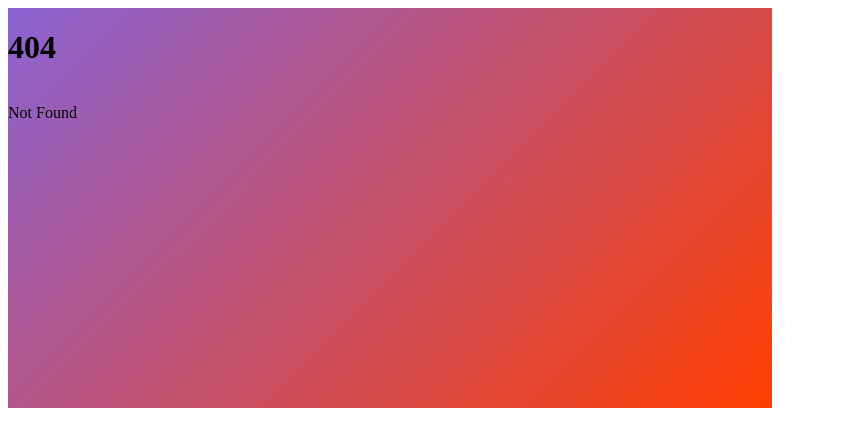
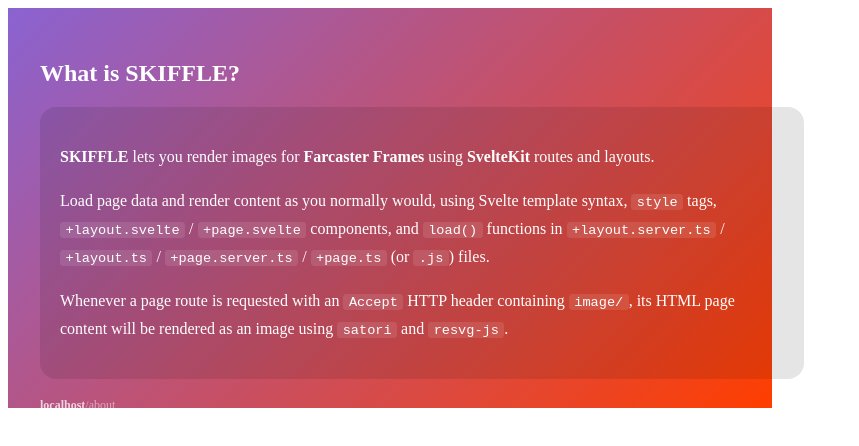
Before and after one commit to darrylyeo/skiffle, a SvelteKit app: page /about in a window 1280 px wide. Before the commit this address had no page. Shown: the top 446 px of the page, without its empty margins (0-859 px from the left). Built offline with nearby package versions, Linux system fonts and the light colour scheme.

Commit message:
Example: create "About" page

```diff
--- /dev/null
+++ b/src/routes/(examples)/(withBackButton)/about/+page.svelte
@@ -0,0 +1,50 @@
+<article class="column">
+	<header>
+		<h2>What is SKIFFLE?</h2>
+	</header>
+
+	<div class="card column">
+		<p><b>SKIFFLE</b> lets you render images for <b>Farcaster Frames</b> using <b>SvelteKit</b> routes and layouts.</p>
+
+		<p>Load page data and render content as you normally would, using Svelte template syntax, <code>style</code> tags, <code>+layout.svelte</code> / <code>+page.svelte</code> components, and <code>load()</code> functions in <code>+layout.server.ts</code> / <code>+layout.ts</code> / <code>+page.server.ts</code> / <code>+page.ts</code> (or <code>.js</code>) files.</p>
+
+		<p>Whenever a page route is requested with an <code>Accept</code> HTTP header containing <code>image/</code>,<wbr> its HTML page content will be rendered as an image using <code>satori</code> and <code>resvg-js</code>.</p>
+	</div>
+</article>
+
+
+<style>
+	article {
+		height: 100%;
+		gap: 1.5em;
+	}
+
+	.card {
+		justify-content: flex-start;
+		flex: 1;
+
+		padding: 1.25em;
+		border-radius: 1em;
+		background-color: rgba(255, 255, 255, 0.1);
+		background-color: rgba(0, 0, 0, 0.1);
+		overflow: hidden;
+	}
+
+	p {
+		line-height: 1.75;
+		align-items: flex-end;
+		flex-wrap: wrap;
+		column-gap: 0.2em;
+		align-items: baseline;
+	}
+	p b {
+		line-height: 1.66;
+	}
+	p code {
+		line-height: 1.5;
+		font-size: 0.85em;
+		padding: 0.05em 0.4em;
+		border-radius: 0.25em;
+		background-color: rgba(255, 255, 255, 0.1);
+	}
+</style>
--- /dev/null
+++ b/src/routes/(examples)/(withBackButton)/about/+page.ts
@@ -0,0 +1,16 @@
+import type { PageLoad } from './$types'
+
+export const load: PageLoad = async ({
+	params,
+	parent,
+}) => {
+	const parentData = await parent()
+
+	return {
+		frame: {
+			buttons: [
+				parentData.frame.buttons[0],
+			]
+		}
+	}
+}
```
